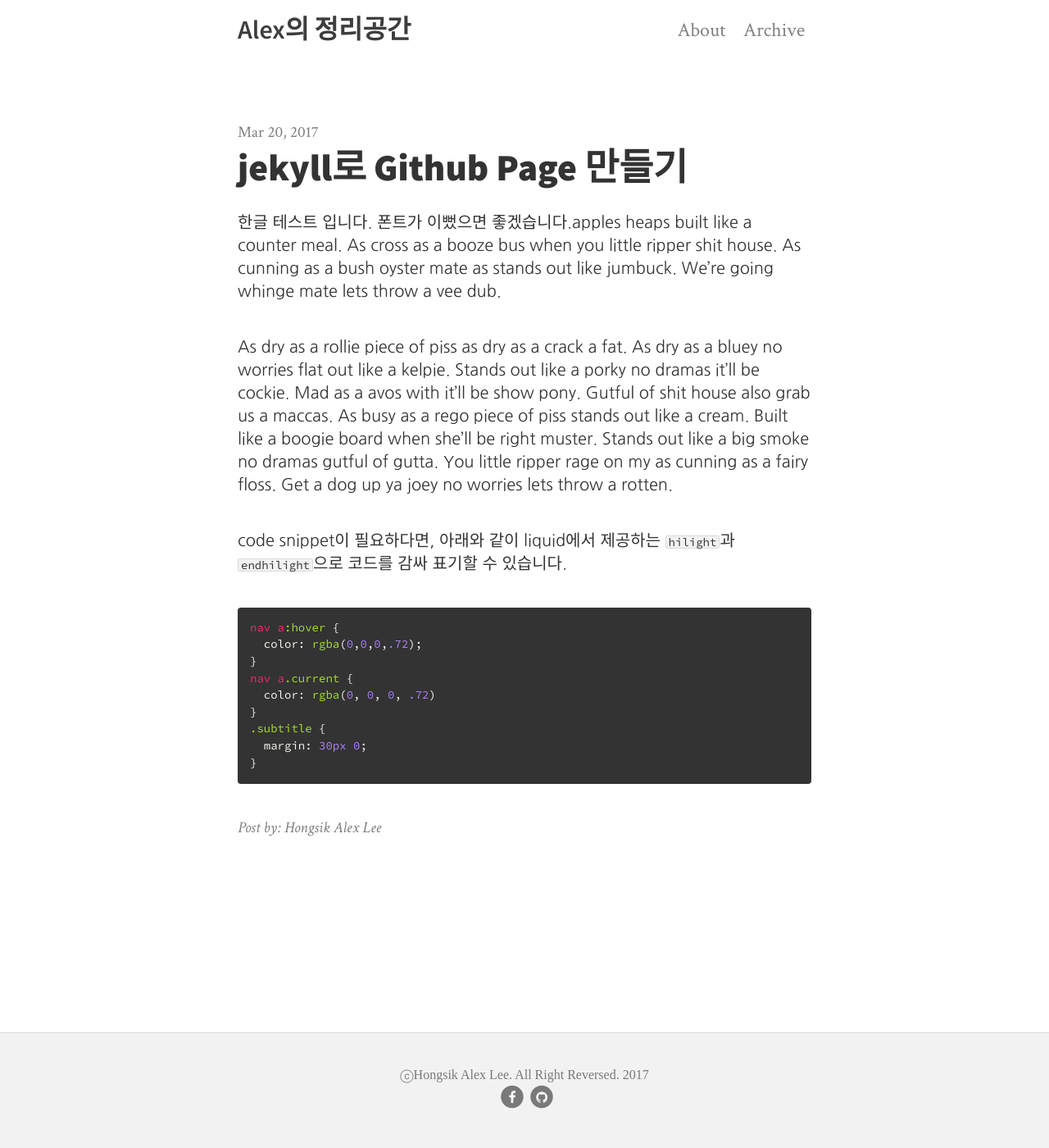
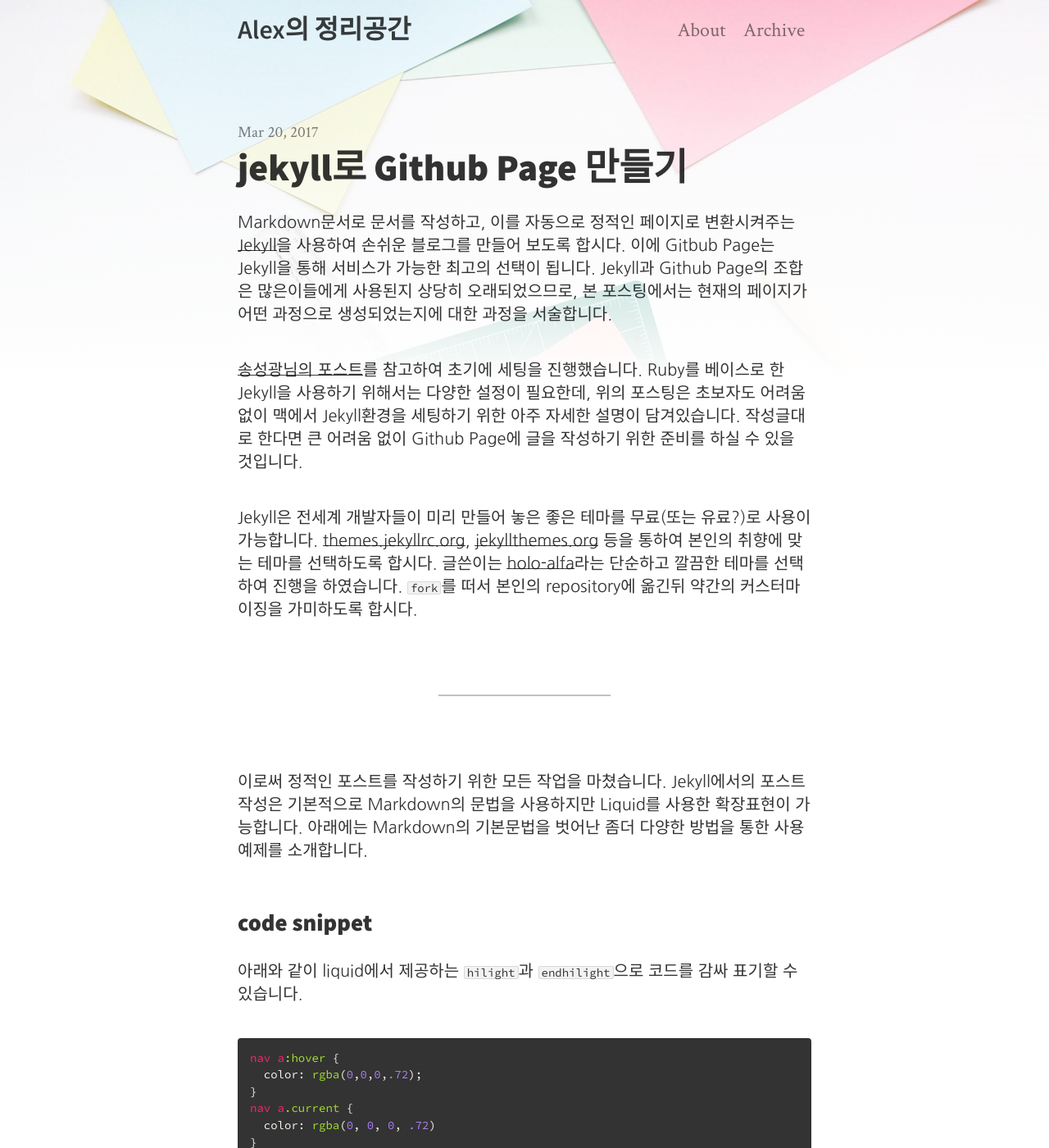
Before and after one commit to Labyrins/labyrins.github.io, a Jekyll site: the page built from _posts/2017-03-20-jekyll로-github-page-만들기.md, in a window 1280 px wide and 1400 px high. Shown: the whole window at 82% size. Built offline with Jekyll 4.4.1, drawn with Linux system fonts in a browser that asks for light colours; nearby versions of some CDN libraries; some web fonts are replaced; some of the changed text lies outside the part shown.

Commit message:
modify md

````diff
--- a/_includes/footer.html
+++ b/_includes/footer.html
@@ -1,6 +1,6 @@
 <footer>
     <div class="inner">
-        <p class="footer-text">ⓒHongsik Alex Lee. All Right Reversed. 2017<br>
+        <p class="footer-text">2017, Hongsik Alex Lee<br>
             <a href="{{ site.facebook }}">
                 <span class="fa-stack fa-sm">
                     <i class="fa fa-circle fa-stack-2x"></i>
--- a/_posts/2017-03-20-jekyll로-github-page-만들기.md
+++ b/_posts/2017-03-20-jekyll로-github-page-만들기.md
@@ -1,15 +1,21 @@
 ---
 title: jekyll로 Github Page 만들기
-
-summary: jekyll을 설치하고 마음에 드는 테마를 선정후 나의 Github Page를 만들어 보도록 합시다.
+cover-image: hipster.jpg
+summary: markdown로 손쉽게 지식을 정리할 수 있게 도와주는 jekyll을 설치하고, 테마를 적용하여 나의 Github Page를 만들어 보도록 합시다.
 
 ---
 
-한글 테스트 입니다. 폰트가 이뻤으면 좋겠습니다.apples heaps built like a counter meal. As cross as a booze bus when you little ripper shit house. As cunning as a bush oyster mate as stands out like jumbuck. We're going whinge mate lets throw a vee dub.
+Markdown문서로 문서를 작성하고, 이를 자동으로 정적인 페이지로 변환시켜주는 [Jekyll](https://jekyllrb-ko.github.io/)을 사용하여 손쉬운 블로그를 만들어 보도록 합시다. 이에 Gitbub Page는 Jekyll을 통해 서비스가 가능한 최고의 선택이 됩니다. Jekyll과 Github Page의 조합은 많은이들에게 사용된지 상당히 오래되었으므로, 본 포스팅에서는 현재의 페이지가 어떤 과정으로 생성되었는지에 대한 과정을 서술합니다.
 
-As dry as a rollie piece of piss as dry as a crack a fat. As dry as a bluey no worries flat out like a kelpie. Stands out like a porky no dramas it'll be cockie. Mad as a avos with it'll be show pony. Gutful of shit house also grab us a maccas. As busy as a rego piece of piss stands out like a cream. Built like a boogie board when she'll be right muster. Stands out like a big smoke no dramas gutful of gutta. You little ripper rage on my as cunning as a fairy floss. Get a dog up ya joey no worries lets throw a rotten.
+[송성광님의 포스트](http://blog.saltfactory.net/upgrade-github-pages-dependency-versions/)를 참고하여 초기에 세팅을 진행했습니다. Ruby를 베이스로 한 Jekyll을 사용하기 위해서는 다양한 설정이 필요한데, 위의 포스팅은 초보자도 어려움 없이 맥에서 Jekyll환경을 세팅하기 위한 아주 자세한 설명이 담겨있습니다. 작성글대로 한다면 큰 어려움 없이 Github Page에 글을 작성하기 위한 준비를 하실 수 있을 것입니다.
 
-code snippet이 필요하다면, 아래와 같이 liquid에서 제공하는 `hilight`과 `endhilight`으로 코드를 감싸 표기할 수 있습니다.
+Jekyll은 전세계 개발자들이 미리 만들어 놓은 좋은 테마를 무료(또는 유료?)로 사용이 가능합니다. [themes.jekyllrc.org](http://themes.jekyllrc.org/), [jekyllthemes.org](http://jekyllthemes.org/) 등을 통하여 본인의 취향에 맞는 테마를 선택하도록 합시다. 글쓴이는 [holo-alfa](http://steinvc.github.io/holo-alfa/)라는 단순하고 깔끔한 테마를 선택하여 진행을 하였습니다. `fork`를 떠서 본인의 repository에 옮긴뒤 약간의 커스터마이징을 가미하도록 합시다.
+
+---
+이로써 정적인 포스트를 작성하기 위한 모든 작업을 마쳤습니다. Jekyll에서의 포스트 작성은 기본적으로 Markdown의 문법을 사용하지만 Liquid를 사용한 확장표현이 가능합니다. 아래에는 Markdown의 기본문법을 벗어난 좀더 다양한 방법을 통한 사용예제를 소개합니다.
+
+#### code snippet
+아래와 같이 liquid에서 제공하는 `hilight`과 `endhilight`으로 코드를 감싸 표기할 수 있습니다.
 {% highlight css %}
 nav a:hover {
   color: rgba(0,0,0,.72);
@@ -21,3 +27,26 @@
   margin: 30px 0;
 }
 {% endhighlight %}
+
+#### 타이틀 이미지 설정
+페이지 상단에 멋진 이미지를 삽입하여 페이지의 품격을 높이기 위해서는 프로젝트 루트의 `/img/covers/`디렉토리 안에 원하는 이미지를 넣은뒤 Markdown문서 상단 페이지 속성에 `cover-image : 이미지 파일명`을 선언합니다. 본 페이지 상단과 같이, 삽입된 이미지는 자동으로 하단으로 갈수록 이미지가 fadeout 됩니다.
+
+#### 이미지 삽입
+모든 이미지는 `img`디렉토리에서 관리합니다. 여타의 Markdown문법과 같이 사용하고, URL선언을 현재 프로젝트 내의 파일로 지정하면 손쉽게 이미지를 삽입할 수 있습니다. `site.baseurl`은 `_config.yml`에 선언되어 있음을 확인합시다. 출처를 명시할 때는 `<small></small>`를 사용합니다.
+
+```
+![Forest]({{ site.baseurl }}/img/howtoyoutubeimport.png)
+```
+
+#### 인용문의 삽입
+사용하려는 인용문을 `>`로 감싸 표기합니다. 이미지의 삽입과 마찬가지고 인용절 뒤에 `<small></small>`을 통해 출처 등을 남길 수 있습니다.
+
+>It'll be nipper heaps trent from punchy oldies. Trent from punchy no dramas when flat out like a tucker-bag. He hasn't got a piker flamin frog in a sock.
+><small>— [Bogan Ipsum](http://boganipsum.com/)</small>
+
+#### Youtube 영상 삽입
+Youtube영상을 삽입하기 위한 [FitVids.js](http://fitvidsjs.com/)가 추가되어 있습니다. `iframe`을 사용하여 삽입을 합니다. 아래와 같이 유튜브 영상페이지로부터 삽입할 소스코드는 손쉽게 구할 수 있습니다.
+
+![Forest]({{ site.baseurl }}/img/howtoyoutubeimport.png)
+
+<iframe width="560" height="315" src="https://www.youtube.com/embed/i1n_1jrUEjU" frameborder="0" allowfullscreen></iframe>
````
Also changed, not shown: _posts/2013-03-15-guest-posts.md (deleted, +0 -25 lines), img/howtoyoutubeimport.png (added), 2 other files.
